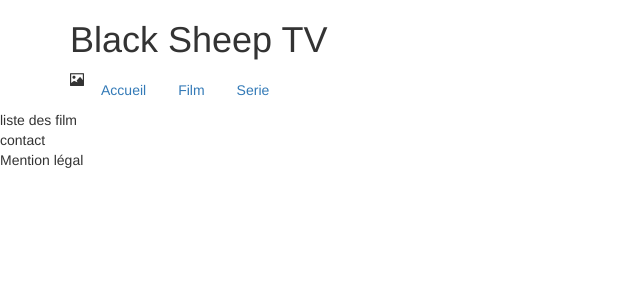
After one commit to nicolascarrara/BlackSheepTV, a Django app: page /blacksheep/film in a window 1280 px wide. The commit adds this page. Shown: the top 300 px of the page, without its empty margins (0-640 px from the left). Run offline with Django 3.2, Linux system fonts and the light colour scheme; some libraries are stand-ins or nearby versions.

Commit message:
ajout de routes basiques

```diff
--- a/blacksheep/templates/blacksheep/accueil.html
+++ b/blacksheep/templates/blacksheep/accueil.html
@@ -13,13 +13,16 @@
         <h1>Black Sheep TV</h1>
         <ul class="nav nav-pills">
             <li>
+                <span class="glyphicon glyphicon-picture"></span>
+            </li>
+            <li>
                 <a href="{% url 'blacksheep:accueil' %}">Accueil</a>
             </li>
             <li>
-                <a href="#">Film</a>
+                <a href="{% url 'blacksheep:film-list' %}">Film</a>
             </li>
             <li>
-                <a href="#">Serie</a>
+                <a href="{% url 'blacksheep:serie-list' %}">Serie</a>
             </li>
 
         </ul>
@@ -28,7 +31,16 @@
         {% block contenu %}{% endblock %}
     </main>
     <footer>
-
+        <div>
+            <section>
+                contact
+            </section>
+        </div>
+        <div>
+            <section>
+                Mention légal
+            </section>
+        </div>
     </footer>
     <script src="https://ajax.googleapis.com/ajax/libs/jquery/3.2.1/jquery.min.js"></script>
     <script src="https://maxcdn.bootstrapcdn.com/bootstrap/3.3.7/js/bootstrap.min.js"></script>
--- /dev/null
+++ b/blacksheep/templates/blacksheep/film_detail.html
@@ -0,0 +1,5 @@
+{% extends "blacksheep/accueil.html" %}
+{% block contenu %}
+
+film
+{% endblock %}
--- /dev/null
+++ b/blacksheep/templates/blacksheep/film_list.html
@@ -0,0 +1,5 @@
+{% extends "blacksheep/accueil.html" %}
+{% block contenu %}
+
+liste des film
+{% endblock %}
--- /dev/null
+++ b/blacksheep/templates/blacksheep/serie_detail.html
@@ -0,0 +1,5 @@
+{% extends "blacksheep/accueil.html" %}
+{% block contenu %}
+
+serie
+{% endblock %}
--- /dev/null
+++ b/blacksheep/templates/blacksheep/serie_list.html
@@ -0,0 +1,5 @@
+{% extends "blacksheep/accueil.html" %}
+{% block contenu %}
+
+liste des série
+{% endblock %}
--- a/blacksheep/urls.py
+++ b/blacksheep/urls.py
@@ -1,10 +1,15 @@
 from django.conf.urls import url, include
 from . import views
-from .views import accueil
+from .views import accueil, FilmListView, SerieListView, FilmDetailView, SerieDetailView
 
 
 app_name = 'blacksheep'
 urlpatterns = [
     url(r'^$', accueil, name='accueil'),
+    url(r'^film$', FilmListView.as_view(), name='film-list'),
+    url(r'^detailFilm/(?P<pk>\d+)$', FilmDetailView.as_view(), name='film-detail'),
+    url(r'^serie$', SerieListView.as_view(), name='serie-list'),
+    url(r'^detailSerie/(?P<pk>\d+)$',
+        SerieDetailView.as_view(), name='serie-detail'),
 
 ]
--- a/blacksheep/views.py
+++ b/blacksheep/views.py
@@ -1,8 +1,38 @@
 from django.shortcuts import render
 from django.urls import reverse, reverse_lazy
 from django.http import HttpResponse
+from django.views.generic import DetailView, ListView
+from .models import *
 # Create your views here.
 
 
 def accueil(request):
     return render(request, 'blacksheep/accueil.html')
+
+
+class FilmListView(ListView):
+    model = Film
+
+    def get_context_data(self, **kwargs):
+        context = super(FilmListView, self).get_context_data(**kwargs)
+        context['templates'] = "blacksheep/listFilm.html"
+        return context
+
+
+class SerieListView(ListView):
+    model = Serie
+
+    def get_context_data(self, **kwargs):
+        context = super(SerieListView, self).get_context_data(**kwargs)
+        context['templates'] = "blacksheep/listSerie.html"
+        return context
+
+
+class FilmDetailView(DetailView):
+    model = Film
+    template_name = "blacksheep/detailFilm.html"
+
+
+class SerieDetailView(DetailView):
+    model = Serie
+    template_name = "blacksheep/detailSerie.html"
```
